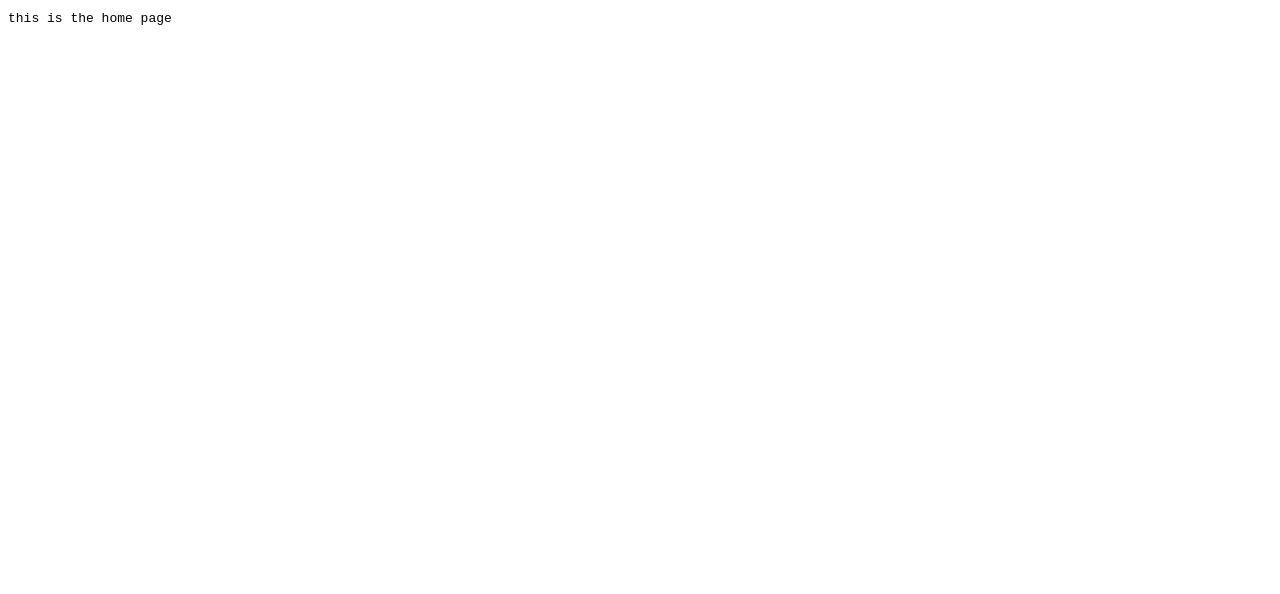
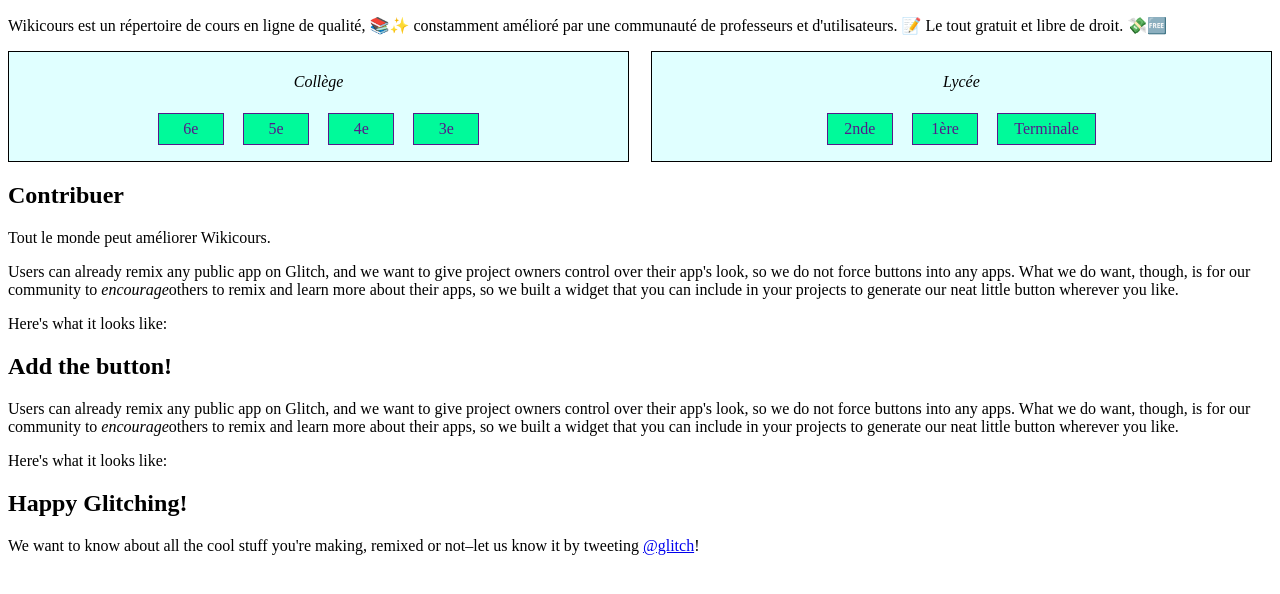
Before and after one commit to gitter-badger/wikicours, a Gatsby site: page / in a window 1280 px wide. Built offline with nearby package versions, Linux system fonts and the light colour scheme; Gatsby itself is replaced by a stand-in of ours; some packages are replaced by stand-ins of ours.

Commit message:
Add substance and styling to home page

```diff
--- a/src/pages/index.js
+++ b/src/pages/index.js
@@ -3,7 +3,9 @@ import Link from 'gatsby-link'
 import get from 'lodash/get'
 import Helmet from 'react-helmet'
 
-class BlogIndex extends React.Component {
+import styles from './index.module.css'
+
+class HomePage extends React.Component {
   render() {
     const siteTitle = get(this, 'props.data.site.siteMetadata.title')
     const posts = get(this, 'props.data.allMarkdownRemark.edges')
@@ -11,13 +13,89 @@ class BlogIndex extends React.Component {
     return (
       <div>
         <Helmet title={siteTitle} />
-        <code>this is the home page</code>
+
+        <p className="about">
+          Wikicours est un répertoire de cours en ligne de qualité, 📚✨ constamment amélioré par une communauté de professeurs et d'utilisateurs. 📝 Le tout gratuit et libre de droit. 💸🆓
+        </p>
+
+        <section className={styles.schoolAndGrade}>
+          <div>
+            <h4>Collège</h4>
+
+            <div>
+              {/* <Link to=''>6<sup>ème</sup></Link> */}
+              <Link to=''>6e</Link>
+              <Link to=''>5e</Link>
+              <Link to=''>4e</Link>
+              <Link to=''>3e</Link>
+            </div>
+          </div>
+
+          <div>
+            <h4>Lycée</h4>
+
+            <div>
+              {/* <Link to=''>2<sup>nde</sup></Link> */}
+              <Link to=''>2nde</Link>
+              <Link to=''>1ère</Link>
+              <Link to=''>Terminale</Link>
+            </div>
+          </div>
+        </section>
+
+        <section>
+          <h2>
+            Contribuer
+          </h2>
+
+          <p>
+            Tout le monde peut améliorer Wikicours.
+          </p>
+
+          <p>
+            Users can already remix any public app on Glitch, and we want to give project owners control over their app's look,
+            so we do not force buttons into any apps. What we do want, though, is for our community to <em>encourage</em>
+            others to remix and learn more about their apps, so we built a widget that you can include in your projects to generate
+            our neat little button wherever you like.
+          </p>
+
+          <p>
+            Here's what it looks like:
+          </p>
+        </section>
+
+        <section>
+          <h2>
+            Add the button!
+          </h2>
+
+          <p>
+            Users can already remix any public app on Glitch, and we want to give project owners control over their app's look,
+            so we do not force buttons into any apps. What we do want, though, is for our community to <em>encourage</em>
+            others to remix and learn more about their apps, so we built a widget that you can include in your projects to generate
+            our neat little button wherever you like.
+          </p>
+
+          <p>
+            Here's what it looks like:
+          </p>
+        </section>
+
+        <section>
+          <h2>
+            Happy Glitching!
+          </h2>
+
+          <p>
+            We want to know about all the cool stuff you're making, remixed or not–let us know it by tweeting <a href="http://twitter.com/glitch">@glitch</a>!
+          </p>
+        </section>
       </div>
     )
   }
 }
 
-export default BlogIndex
+export default HomePage
 
 export const pageQuery = graphql`
   query IndexQuery {
--- /dev/null
+++ b/src/pages/index.module.css
@@ -0,0 +1,34 @@
+.schoolAndGrade {
+  display: flex;
+  justify-content: space-between;
+  text-align: center;
+}
+
+.schoolAndGrade > div {
+  flex-basis: calc(50% - 0.8em);
+  background-color: lightcyan;
+
+  border: 1px solid;
+}
+
+.schoolAndGrade > div > h4 {
+  font-weight: normal;
+  font-style: italic;
+}
+
+.schoolAndGrade > div > div {
+  display: flex;
+  justify-content: center;
+  margin: 1em 0;
+}
+
+.schoolAndGrade > div > div a {
+  /* flex-grow: 1; */
+  min-width: 2em;
+  margin: 0 0.6em;
+  padding: 0.4em 1em;
+  background-color: MediumSpringGreen;
+  text-decoration: none;
+
+  border: 1px solid;
+}
```
